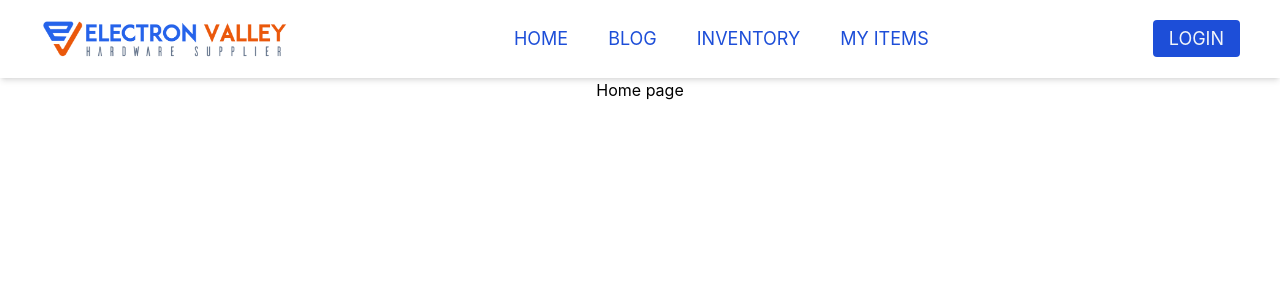
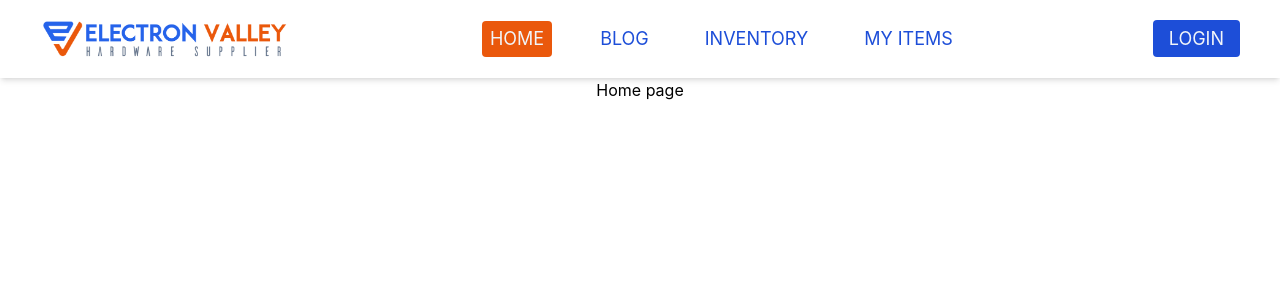
Before and after one commit to shareefrahat/electron-valley-client, a React (Create React App) app: page / in a window 1280 px wide. Shown: the top 300 px of the page. Built offline with nearby package versions, Linux system fonts and the light colour scheme.

Commit message:
active route setup with custom link

```diff
--- /dev/null
+++ b/src/components/CustomLink/CustomLink.js
@@ -0,0 +1,24 @@
+import React from "react";
+import { Link, useMatch, useResolvedPath } from "react-router-dom";
+
+const CustomLink = ({ children, to, ...props }) => {
+  let resolved = useResolvedPath(to);
+  let match = useMatch({ path: resolved.pathname, end: true });
+  return (
+    <>
+      <Link
+        className={
+          match
+            ? "bg-slate-100 lg:bg-orange-600 px-2 py-1 rounded text-blue-700 lg:text-slate-100"
+            : "px-2 py-1 lg:hover:text-orange-600"
+        }
+        to={to}
+        {...props}
+      >
+        {children}
+      </Link>
+    </>
+  );
+};
+
+export default CustomLink;
--- a/src/components/Header/Header.js
+++ b/src/components/Header/Header.js
@@ -1,6 +1,6 @@
 import React, { useState } from "react";
 import { Link } from "react-router-dom";
-import { MenuAlt2Icon, MenuIcon } from "@heroicons/react/solid";
+import { MenuAlt1Icon, MenuIcon } from "@heroicons/react/solid";
 
 import logo from "../../images/logo.png";
 import Navbar from "../Navbar/Navbar";
@@ -14,7 +14,7 @@ const Header = () => {
           <section className="block lg:hidden ">
             <div onClick={() => setOpen(!open)}>
               {open ? (
-                <MenuAlt2Icon className="w-7 text-blue-600"></MenuAlt2Icon>
+                <MenuAlt1Icon className="w-7 text-blue-600"></MenuAlt1Icon>
               ) : (
                 <MenuIcon className="w-7 text-blue-700"></MenuIcon>
               )}
@@ -38,7 +38,7 @@ const Header = () => {
         <div>
           <section
             onClick={() => setOpen(!open)}
-            className={`block lg:hidden absolute top-10 mt-5 inset-y-0 bg-blue-700 py-5 pl-6 pr-16 text-left shadow-md transition-all duration-1000 ${
+            className={`block lg:hidden absolute top-10 mt-5 inset-y-0 bg-blue-800 py-5 pl-6 pr-16 text-left shadow-md transition-all duration-1000 ${
               open ? "left-0 top-0" : "left-[-200px]"
             }`}
           >
--- a/src/components/Navbar/Navbar.js
+++ b/src/components/Navbar/Navbar.js
@@ -1,14 +1,37 @@
 import React from "react";
-import { Link } from "react-router-dom";
+import CustomLink from "../CustomLink/CustomLink";
 
 const Navbar = () => {
+  const links = [
+    {
+      id: 1,
+      path: "/",
+      name: "HOME",
+    },
+    {
+      id: 2,
+      path: "/blog",
+      name: "BLOG",
+    },
+    {
+      id: 3,
+      path: "/inventory",
+      name: "INVENTORY",
+    },
+    {
+      id: 4,
+      path: "/myitems",
+      name: "MY ITEMS",
+    },
+  ];
   return (
     <>
       <nav className="text-md lg:text-lg text-slate-100 lg:text-blue-700 flex flex-col lg:flex-row justify-around gap-5 lg:gap-10">
-        <Link to="/home">HOME</Link>
-        <Link to="/">BLOG</Link>
-        <Link to="/">INVENTORY</Link>
-        <Link to="/">MY ITEMS</Link>
+        {links.map((link) => (
+          <CustomLink key={link.id} to={link.path}>
+            {link.name}
+          </CustomLink>
+        ))}
       </nav>
     </>
   );
```
